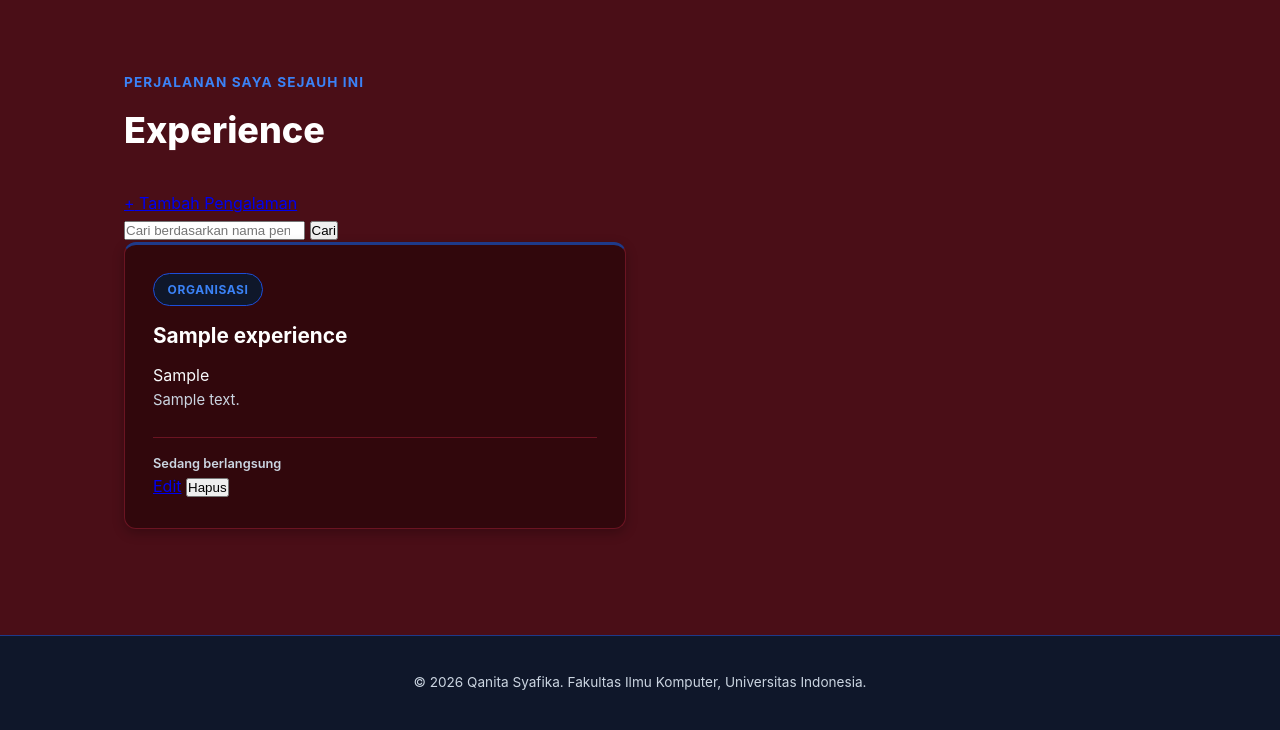
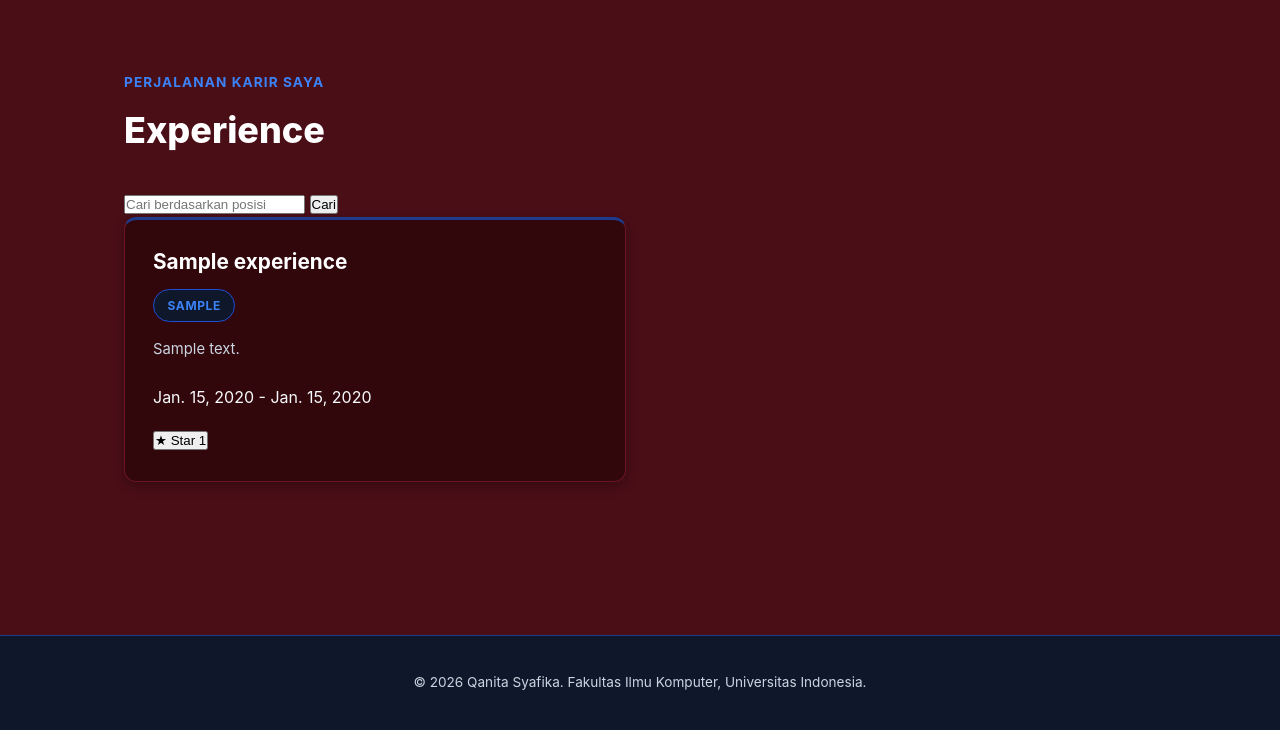
Before and after one commit to qanitasyafika/myportofolio, a Django app: page /experience/ in a window 1280 px wide. Shown: the part 70-800 px from the top of the page. Run offline with Django 5.2, Linux system fonts and the light colour scheme; tables that the repository leaves empty hold one stand-in row (values such as "Sample post").

Commit message:
feat: complete assignment 4 RBAC authorization, star feature, and documentation

```diff
--- a/main/models.py
+++ b/main/models.py
@@ -3,18 +3,16 @@
 from django.db import models
 
 class Experience(models.Model):
-    CATEGORY_CHOICES = [
-        ('organisasi', 'Organisasi'),
-        ('kepanitiaan', 'Kepanitiaan'),
-        ('pekerjaan', 'Pekerjaan'),
-    ]
-
     id = models.UUIDField(primary_key=True, default=uuid.uuid4, editable=False)
     title = models.CharField(max_length=255)
-    organization = models.CharField(max_length=255, blank=True, default='')
+    category = models.CharField(max_length=255)
     description = models.TextField()
-    category = models.CharField(max_length=50, choices=CATEGORY_CHOICES, default='organisasi')
-    is_ongoing = models.BooleanField(default=False)
+    start_date = models.DateField(null=True, blank=True)
+    end_date = models.DateField(null=True, blank=True)
+
+    starred_by = models.ManyToManyField(
+        User, related_name="starred_experiences", blank=True
+    )
 
     def __str__(self):
         return self.title
--- a/main/urls.py
+++ b/main/urls.py
@@ -12,6 +12,7 @@
     create_experience,
     update_experience,
     delete_experience,
+    toggle_star_experience,
 )
 
 app_name = 'main'
@@ -31,4 +32,5 @@
     path('experience/add/', create_experience, name='create_experience'),
     path('experience/edit/<uuid:experience_id>/', update_experience, name='update_experience'),
     path('experience/delete/<uuid:experience_id>/', delete_experience, name='delete_experience'),
+    path('experience/<uuid:experience_id>/star/', toggle_star_experience, name='toggle_star_experience'),
 ]
--- a/main/views.py
+++ b/main/views.py
@@ -12,8 +12,12 @@
 from main.models import Experience, Project
 
 
+# Helper function untuk memeriksa peran Editor
+def is_editor(user):
+    return user.is_authenticated and user.groups.filter(name='Editor').exists()
+
+
 def show_main(request):
-    # Membaca cookie last_login dari request
     last_login = request.COOKIES.get('last_login', 'Belum ada sesi login / Cookie tidak ditemukan')
 
     context = {
@@ -27,7 +31,7 @@
     return render(request, "index.html", context)
 
 
-# auth views
+# --- Auth Views ---
 def register(request):
     form = UserCreationForm(request.POST or None)
     if request.method == "POST" and form.is_valid():
@@ -47,7 +51,6 @@
         user = form.get_user()
         login(request, user)
 
-        # --- Langkah 2: Buat cookie last_login saat login berhasil ---
         response = redirect("main:show_main")
         response.set_cookie('last_login', datetime.datetime.now().strftime('%Y-%m-%d %H:%M:%S'))
         return response
@@ -66,10 +69,9 @@
     return response
 
 
-# project views
+# --- Project Views ---
 @login_required(login_url="/login/")
 def create_project(request):
-    # Cek apakah akun yang login adalah superuser; jika bukan, tolak dengan error 403
     if not request.user.is_superuser:
         raise PermissionDenied
 
@@ -91,7 +93,6 @@
     projects = Project.objects.all()
     if title_query:
         projects = projects.filter(title__icontains=title_query)
-    # Langkah 6: Gunakan use_natural_foreign_keys=True agar menampilkan username di JSON
     projects_json = serializers.serialize(
         "json", projects, use_natural_foreign_keys=True
     )
@@ -114,9 +115,9 @@
     }
     return render(request, "projects.html", context)
 
+
 @login_required(login_url="/login/")
 def delete_project(request, project_id):
-    # Cek apakah akun yang login adalah superuser; jika bukan, tolak dengan error 403
     if not request.user.is_superuser:
         raise PermissionDenied
 
@@ -128,13 +129,26 @@
     return redirect("main:show_projects")
 
 
-# experience views
+@login_required(login_url="/login/")
+def toggle_star(request, project_id):
+    project = get_object_or_404(Project, pk=project_id)
+    if request.method == "POST":
+        if request.user in project.starred_by.all():
+            project.starred_by.remove(request.user)
+        else:
+            project.starred_by.add(request.user)
+    return redirect("main:show_projects")
+
+
+# --- Experience Views ---
 def get_experiences_json(request):
     title_query = request.GET.get("title", "").strip()
     experiences = Experience.objects.all()
     if title_query:
         experiences = experiences.filter(title__icontains=title_query)
-    experiences_json = serializers.serialize("json", experiences)
+    experiences_json = serializers.serialize(
+        "json", experiences, use_natural_foreign_keys=True
+    )
     return HttpResponse(experiences_json, content_type="application/json")
 
 
@@ -151,11 +165,17 @@
         'name': 'Qanita Syafika',
         'experience_list': experience_list,
         'title_query': title_query,
+        'is_editor': is_editor(request.user),
     }
     return render(request, "experience.html", context)
 
 
+# Hanya Superuser yang boleh membuat Experience baru
+@login_required(login_url="/login/")
 def create_experience(request):
+    if not request.user.is_superuser:
+        raise PermissionDenied
+
     form = ExperienceForm(request.POST or None)
     if request.method == "POST" and form.is_valid():
         form.save()
@@ -170,7 +190,12 @@
     return render(request, "experience_form.html", context)
 
 
+# Superuser DAN Editor boleh mengedit Experience
+@login_required(login_url="/login/")
 def update_experience(request, experience_id):
+    if not (request.user.is_superuser or is_editor(request.user)):
+        raise PermissionDenied
+
     experience = get_object_or_404(Experience, pk=experience_id)
     form = ExperienceForm(request.POST or None, instance=experience)
     if request.method == "POST" and form.is_valid():
@@ -186,7 +211,12 @@
     return render(request, "experience_form.html", context)
 
 
+# Hanya Superuser yang boleh menghapus Experience
+@login_required(login_url="/login/")
 def delete_experience(request, experience_id):
+    if not request.user.is_superuser:
+        raise PermissionDenied
+
     experience = get_object_or_404(Experience, pk=experience_id)
     if request.method == "POST":
         experience.delete()
@@ -195,12 +225,13 @@
     return redirect("main:show_experience")
 
 
+# Pengguna terdaftar (User, Editor, Superuser) boleh memberi Star pada Experience
 @login_required(login_url="/login/")
-def toggle_star(request, project_id):
-    project = get_object_or_404(Project, pk=project_id)
+def toggle_star_experience(request, experience_id):
+    experience = get_object_or_404(Experience, pk=experience_id)
     if request.method == "POST":
-        if request.user in project.starred_by.all():
-            project.starred_by.remove(request.user)
+        if request.user in experience.starred_by.all():
+            experience.starred_by.remove(request.user)
         else:
-            project.starred_by.add(request.user)
-    return redirect("main:show_projects")
+            experience.starred_by.add(request.user)
+    return redirect("main:show_experience")
--- a/portofolio/settings.py
+++ b/portofolio/settings.py
@@ -1,7 +1,6 @@
 from pathlib import Path
 import os
 
-# Build paths inside the project like this: BASE_DIR / 'subdir'.
 BASE_DIR = Path(__file__).resolve().parent.parent
 
 # SECURITY WARNING: keep the secret key used in production secret!
--- /dev/null
+++ b/templates/components/experience_star.html
@@ -0,0 +1,10 @@
+<form method="post" action="{% url 'main:toggle_star_experience' experience.id %}" class="star-form">
+  {% csrf_token %}
+  <button type="submit"
+          class="button button-star{% if user in experience.starred_by.all %} is-starred{% endif %}"
+          title="{% if experience.starred_by.all %}Dibintangi oleh {{ experience.starred_by.all|join:', ' }}{% else %}Jadilah yang pertama memberi star{% endif %}">
+    <span aria-hidden="true">★</span>
+    {% if user in experience.starred_by.all %}Unstar{% else %}Star{% endif %}
+    <span class="star-count">{{ experience.starred_by.count }}</span>
+  </button>
+</form>
--- a/templates/experience.html
+++ b/templates/experience.html
@@ -1,66 +1,63 @@
 {% extends "base.html" %}
-{% load static %}
 
 {% block meta %}
-<title>Experience - {{ name }}</title>
+<title>Experience {{ name }}</title>
 {% endblock meta %}
 
 {% block content %}
 <main>
-  <section class="experience-section">
+  <section class="experience-section" id="experience">
     <div class="container">
-      <p class="section-kicker">Perjalanan Saya Sejauh Ini</p>
-
+      <p class="section-kicker">Perjalanan Karir Saya</p>
       <div class="project-header">
         <h1>Experience</h1>
+        {% if user.is_superuser %}
         <a href="{% url 'main:create_experience' %}" class="button project-add-button">
           <span aria-hidden="true">+</span> Tambah Pengalaman
         </a>
+        {% endif %}
       </div>
 
       <form method="get" action="{% url 'main:show_experience' %}" class="project-search">
         <input type="search"
                name="title"
                value="{{ title_query }}"
-               placeholder="Cari berdasarkan nama pengalaman"
+               placeholder="Cari berdasarkan posisi"
                class="project-search_input"
-               aria-label="Cari berdasarkan nama pengalaman">
+               aria-label="Cari berdasarkan posisi">
         <button type="submit" class="button">Cari</button>
       </form>
 
       <div class="experience-grid">
         {% for exp in experience_list %}
         <article class="experience-card">
-          <div>
-            <span class="experience-category">{{ exp.get_category_display }}</span>
-            <h2>{{ exp.title }}</h2>
-            {% if exp.organization %}
-            <p class="experience-organization">{{ exp.organization }}</p>
-            {% endif %}
-            <p class="experience-description">{{ exp.description }}</p>
-          </div>
-          <div>
-            <p class="experience-status">
-              {% if exp.is_ongoing %}
-                Sedang berlangsung
-              {% else %}
-                Selesai
+          <h2>{{ exp.title }}</h2>
+          <span class="experience-category">{{ exp.category }}</span>
+          <p class="experience-description">{{ exp.description }}</p>
+          {% if exp.start_date %}
+          <p class="experience-date">{{ exp.start_date }} - {{ exp.end_date|default:"Present" }}</p>
+          {% endif %}
+
+          <div class="project-card-actions" style="margin-top: 1rem;">
+            <div class="project-actions" style="display: flex; gap: 0.5rem; align-items: center; flex-wrap: wrap;">
+              {% include "components/experience_star.html" with experience=exp %}
+
+              {% if user.is_superuser or is_editor %}
+              <a href="{% url 'main:update_experience' exp.id %}" class="button button-secondary">Edit</a>
               {% endif %}
-            </p>
-            <div class="project-card-actions">
-              <div class="project-actions">
-                <a href="{% url 'main:update_experience' exp.id %}" class="button">Edit</a>
-                <form action="{% url 'main:delete_experience' exp.id %}" method="post" style="display: inline;" onsubmit="return confirm('Apakah Anda yakin ingin menghapus pengalaman ini?');">
-                  {% csrf_token %}
-                  <button type="submit" class="button">Hapus</button>
-                </form>
-              </div>
+
+              {% if user.is_superuser %}
+              <form action="{% url 'main:delete_experience' exp.id %}" method="POST" style="display:inline;">
+                {% csrf_token %}
+                <button type="submit" class="button button-danger" onclick="return confirm('Yakin ingin menghapus pengalaman ini?');">Hapus</button>
+              </form>
+              {% endif %}
             </div>
           </div>
         </article>
         {% empty %}
           {% if title_query %}
-          <p class="empty-state">Tidak ada pengalaman dengan nama tersebut.</p>
+          <p class="empty-state">Tidak ada pengalaman dengan kata kunci tersebut.</p>
           {% else %}
           <p class="empty-state">Belum ada pengalaman yang ditambahkan.</p>
           {% endif %}
```
Also changed, not shown: main/forms.py (+9 -9 lines), portofolio/asgi.py (+26 -35 lines), README.md, main/migrations/0004_remove_experience_is_ongoing_and_more.py (added).
